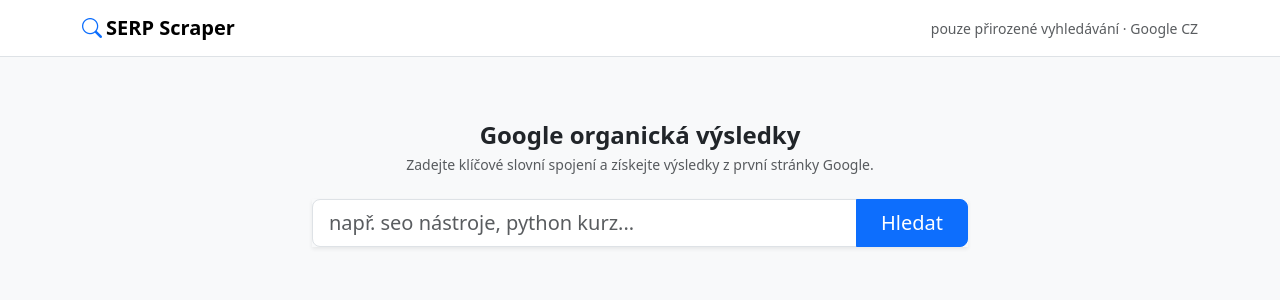
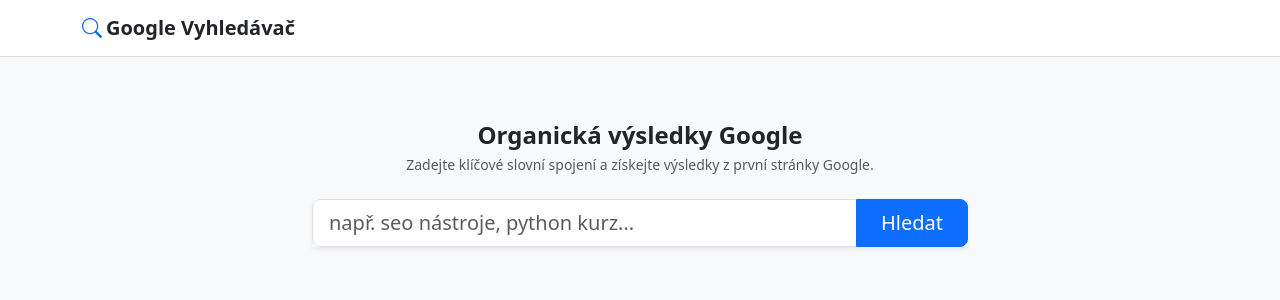
Before and after one commit to Maxrud341/inizio_test, a Flask app: page / in a window 1280 px wide. Shown: the top 300 px of the page. Run offline with Flask 3, Linux system fonts and the light colour scheme.

Commit message:
fix: rename to Google Vyhledavac, navbar brand as home link, remove subtitle

```diff
--- a/app/templates/index.html
+++ b/app/templates/index.html
@@ -3,7 +3,7 @@
 <head>
   <meta charset="UTF-8" />
   <meta name="viewport" content="width=device-width, initial-scale=1" />
-  <title>Google SERP Scraper</title>
+  <title>Google Vyhledávač</title>
   <link href="https://cdn.jsdelivr.net/npm/bootstrap@5.3.3/dist/css/bootstrap.min.css" rel="stylesheet" />
   <link href="https://cdn.jsdelivr.net/npm/bootstrap-icons@1.11.3/font/bootstrap-icons.min.css" rel="stylesheet" />
   <style>
@@ -23,17 +23,16 @@
 <!-- ───────── NAVBAR ───────── -->
 <nav class="navbar navbar-light bg-white border-bottom">
   <div class="container">
-    <span class="navbar-brand fw-semibold">
-      <i class="bi bi-search text-primary me-1"></i>SERP Scraper
-    </span>
-    <small class="text-muted">pouze přirozené vyhledávání · Google CZ</small>
+    <a href="/" class="navbar-brand fw-semibold text-dark text-decoration-none">
+      <i class="bi bi-search text-primary me-1"></i>Google Vyhledávač
+    </a>
   </div>
 </nav>
 
 <!-- ───────── HERO / SEARCH ───────── -->
 <div class="hero">
   <div class="container" style="max-width: 680px;">
-    <h1 class="h4 fw-semibold text-center mb-1">Google organická výsledky</h1>
+    <h1 class="h4 fw-semibold text-center mb-1">Organická výsledky Google</h1>
     <p class="text-center text-muted small mb-4">Zadejte klíčové slovní spojení a získejte výsledky z první stránky Google.</p>
 
     <form id="search-form" autocomplete="off">
```
